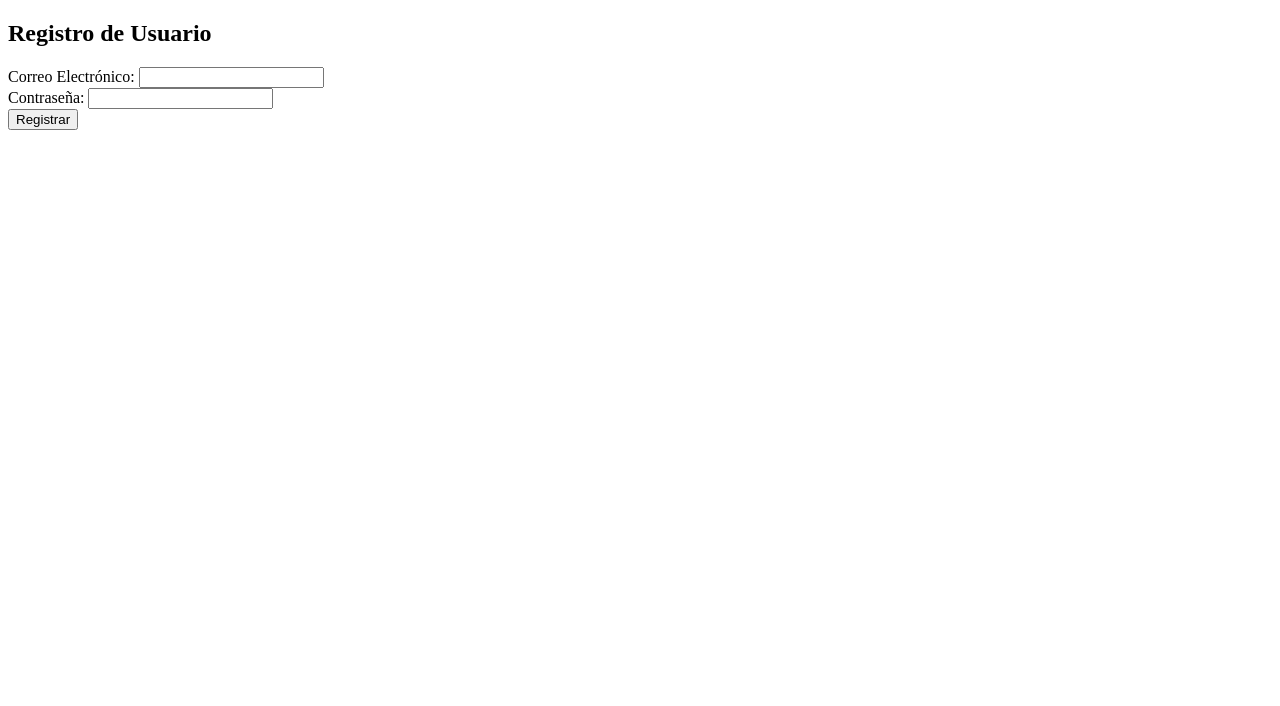
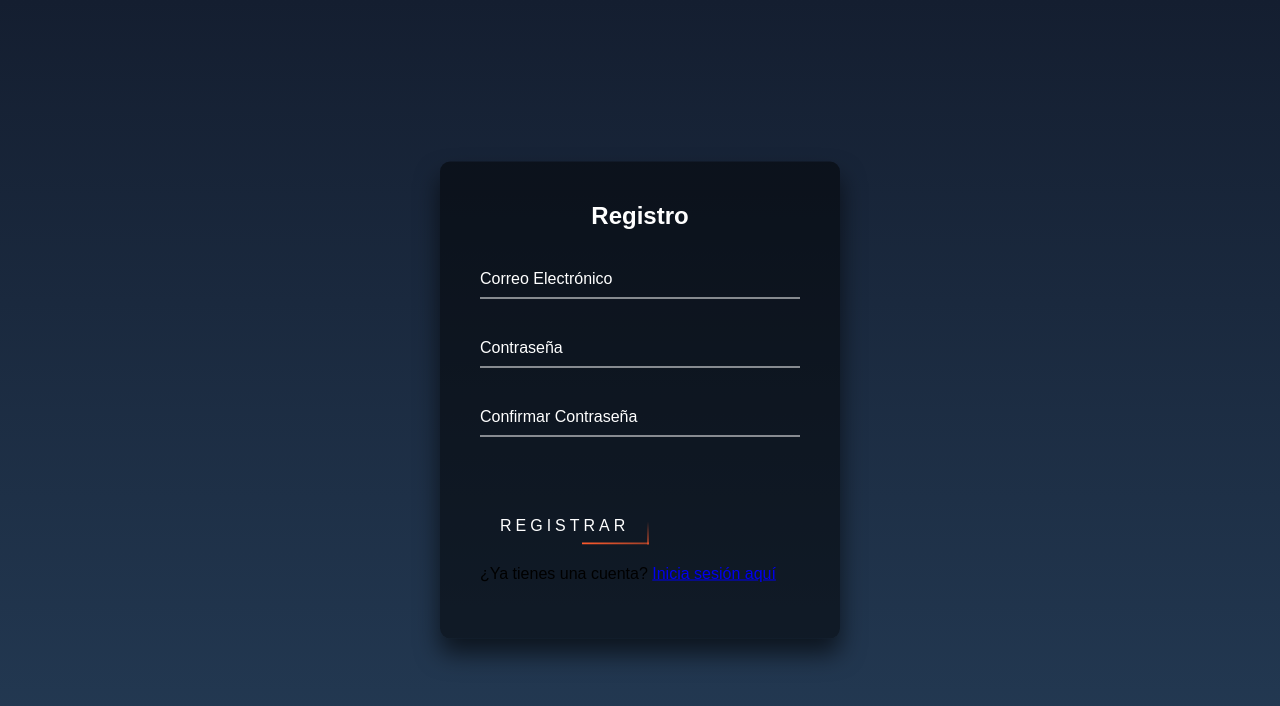
Before and after one commit to mikee0298/Cetis, a PHP site: page /Registro.html in a window 1280 px wide. Shown: the top 706 px of the page. Run offline with PHP 8.4, Linux system fonts and the light colour scheme.

Commit message:
Login_actualizado
agregue un registro de usuario

```diff
--- a/Registro.html
+++ b/Registro.html
@@ -4,17 +4,38 @@
     <meta charset="UTF-8" />
     <meta name="viewport" content="width=device-width, initial-scale=1.0" />
     <title>Registro</title>
+    <link rel="stylesheet" href="loginstyle.css" />
   </head>
   <body>
-    <h2>Registro de Usuario</h2>
-    <form action="register_user.php" method="POST">
-      <label for="email">Correo Electrónico:</label>
-      <input type="email" id="email" name="email" required />
-      <br />
-      <label for="password">Contraseña:</label>
-      <input type="password" id="password" name="password" required />
-      <br />
-      <button type="submit">Registrar</button>
-    </form>
+    <div transition-style="in:polygon:opposing-corners">
+      <div class="login-box">
+        <h2>Registro</h2>
+        <form action="register_user.php" method="POST">
+          <div class="user-box">
+            <input type="email" name="email" required />
+            <label>Correo Electrónico</label>
+          </div>
+          <div class="user-box">
+            <input type="password" name="password" required />
+            <label>Contraseña</label>
+          </div>
+          <div class="user-box">
+            <input type="password" name="confirm_password" required />
+            <label>Confirmar Contraseña</label>
+          </div>
+          <a href="#" onclick="document.forms[0].submit();">
+            <span></span>
+            <span></span>
+            <span></span>
+            <span></span>
+            Registrar
+          </a>
+        </form>
+        <p>
+          ¿Ya tienes una cuenta? <a href="login.html">Inicia sesión aquí</a>
+        </p>
+      </div>
+      <main></main>
+    </div>
   </body>
 </html>
--- a/loginstyle.css
+++ b/loginstyle.css
@@ -66,7 +66,7 @@ body {
   position: relative;
   display: inline-block;
   padding: 10px 20px;
-  color: #10037e;
+  color: #ffffff;
   font-size: 16px;
   text-decoration: none;
   text-transform: uppercase;
@@ -81,7 +81,7 @@ body {
   color: #ffffff;
   border-radius: 5px;
   box-shadow: 0 0 5px #10037e, 0 0 25px #10037e, 0 0 50px #10037e,
-    0 0 100px ##10037e;
+    0 0 100px #10037e;
 }
 
 .login-box a span {
@@ -94,7 +94,7 @@ body {
   left: -100%;
   width: 100%;
   height: 2px;
-  background: linear-gradient(90deg, transparent, #ff5a2c);
+  background: linear-gradient(90deg, transparent, #c20909);
   animation: btn-anim1 1s linear infinite;
 }
 
@@ -153,7 +153,7 @@ body {
   left: 0;
   width: 2px;
   height: 100%;
-  background: linear-gradient(360deg, transparent, #10037e);
+  background: linear-gradient(360deg, transparent, #e63636);
   animation: btn-anim4 1s linear infinite;
   animation-delay: 0.75s;
 }
--- a/register_user.php
+++ b/register_user.php
@@ -17,7 +17,7 @@ if ($_SERVER['REQUEST_METHOD'] === 'POST') {
     }
 
     // Validar que las contraseñas coinciden
-    if ($password !== $confirm_password) {
+    if ($_POST['password'] !== $_POST['confirm_password']) {
         die("Las contraseñas no coinciden. Por favor, intenta de nuevo.");
     }
 
```
Also changed, not shown: login.html (+9 -15 lines).
